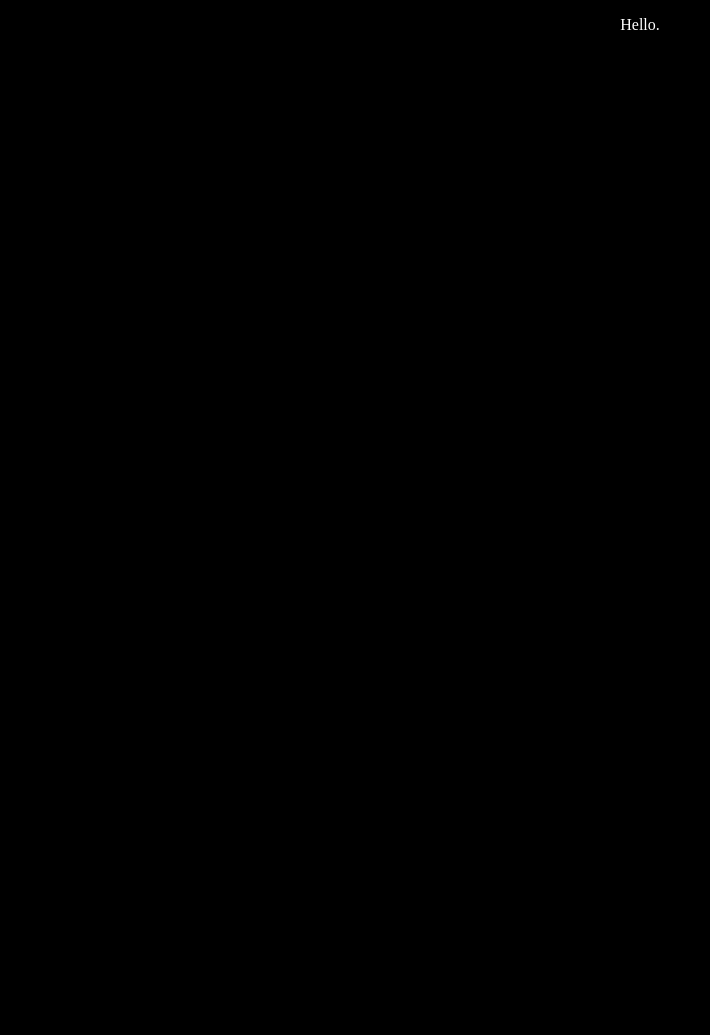
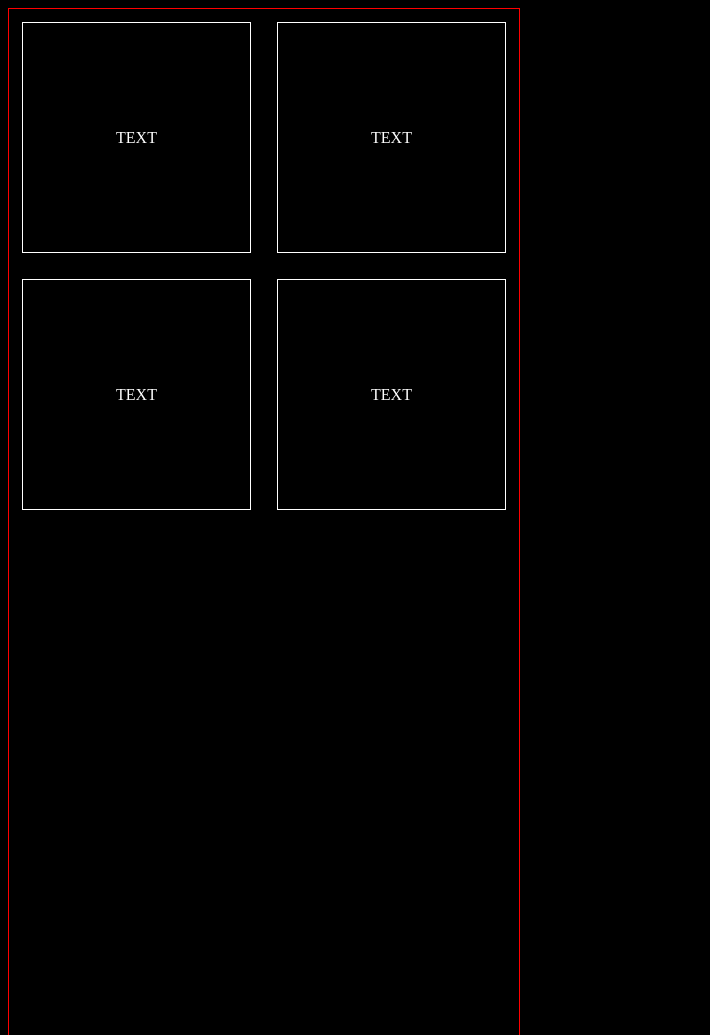
Before and after one commit to imjaydenturner/jt-website, a plain HTML site: page index.html in a window 1280 px wide. Shown: the whole page, without its empty margins (0-710 px from the left). Before the commit the page ends 800 px from the top, so only its background shows below. Drawn offline with Linux system fonts and the light colour scheme.

Commit message:
End of day

```diff
--- a/index.html
+++ b/index.html
@@ -3,6 +3,30 @@
 <title>Jayden Turner</title>
 <link rel="stylesheet" href="style.css">
 
-<div>
-    <p>Hello.
+<div class="centered">
+
+    <div class="card">
+        <div class="card-content">
+            <p>Text</p>
+        </div>
+    </div>
+
+    <div class="card">
+        <div class="card-content">
+            <p>Text</p>
+        </div>
+    </div>
+
+    <div class="card">
+        <div class="card-content">
+            <p>Text</p>
+        </div>
+    </div>
+
+    <div class="card">
+        <div class="card-content">
+            <p>Text</p>
+        </div>
+    </div>
+
 </div>
--- a/style.css
+++ b/style.css
@@ -2,6 +2,7 @@ body {
     background-color: black;
     color: white;
     text-align: center;
+    text-transform: uppercase;
 }
 
 h1,
@@ -11,3 +12,29 @@ h4,
 h5 {
     text-transform: uppercase;
 }
+
+.card {
+    border: 1px solid white;
+    box-sizing: border-box;
+    float: left;
+    margin: 2.5% 2.5% 2.5% 2.5%;
+    padding: 0 0 45% 0;
+    position: relative;
+    width: 45%;
+}
+
+.card-content {
+    left: 50%;
+    position: absolute;
+    top: 50%;
+    transform: translate(-50%, -50%);
+}
+
+.centered {
+    border: 1px solid red;
+    box-sizing: border-box;
+    padding: 0 0 40% 0;
+    width: 40%;
+
+    position: absolute;
+}
```
